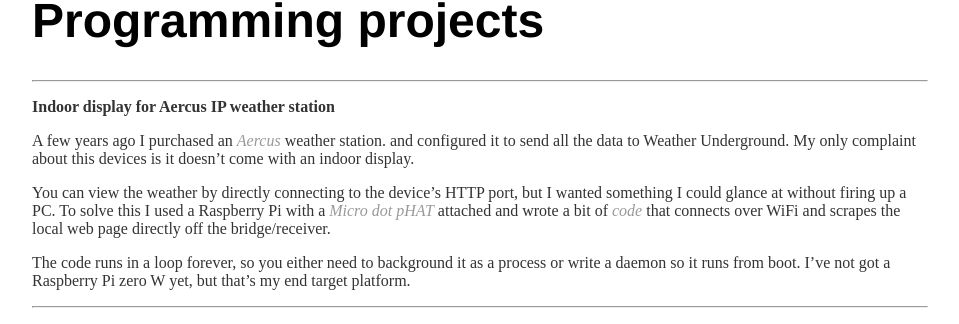
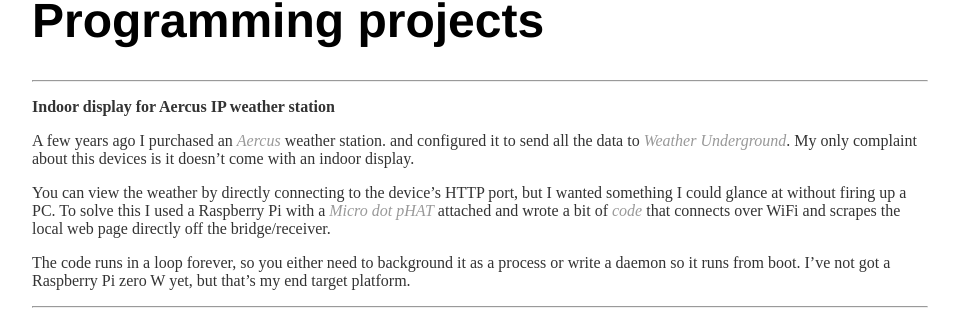
Before and after one commit to wicked-rainman/wicked-rainman.github.io, a Jekyll site: the page built from projects/index.md, in a window 1280 px wide. Shown: the part 117-441 px from the top of the page, without its empty margins (160-1119 px from the left). Built offline with Jekyll 4.4.1, drawn with Linux system fonts in a browser that asks for light colours; Markdown is read by kramdown in place of the engine named in the settings; part of the change alters nothing that is shown.

```diff
--- a/projects/index.md
+++ b/projects/index.md
@@ -9,7 +9,7 @@ title: Wicked Rainman's projects
 
 __Indoor display for Aercus IP weather station__
 
-A few years ago I purchased an [_Aercus_](http://www.aercusinstruments.com/aercus-instruments-weathersleuth-professional-ip-weather-station-with-direct-real-time-internet-monitoring/ "God bless the Aercus folks in New Zealand, but you can buy them in the UK from www.greenfrogscientific.co.uk" ) weather station. and configured it to send all the data to Weather Underground. My only complaint about this devices is it doesn't come with an indoor display.
+A few years ago I purchased an [_Aercus_](http://www.aercusinstruments.com/aercus-instruments-weathersleuth-professional-ip-weather-station-with-direct-real-time-internet-monitoring/ "God bless the Aercus folks in New Zealand, but you can buy them in the UK from www.greenfrogscientific.co.uk" ) weather station. and configured it to send all the data to [_Weather Underground_](https://www.wunderground.com/). My only complaint about this devices is it doesn't come with an indoor display.
 
 You can view the weather by directly connecting to the device's HTTP port, but I wanted something I could glance at without firing up a PC. To solve this I used a Raspberry Pi with a [_Micro dot pHAT_](https://shop.pimoroni.com/products/microdot-phat?variant=25454635591 "Go Sheffield!!!" ) attached and wrote a bit of [_code_](https://github.com/wicked-rainman/Aercus-IP-weather-station) that connects over WiFi and scrapes the local web page directly off the bridge/receiver.
 
```
